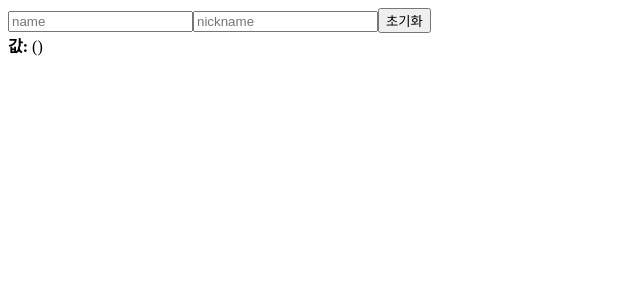
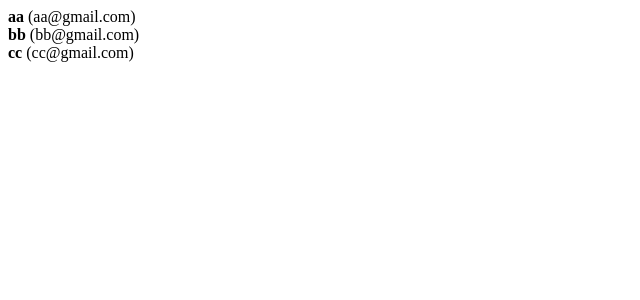
Before and after one commit to namgu-indend/react-practice, a React (Create React App) app: page / in a window 1280 px wide. Shown: the top 300 px of the page, without its empty margins (0-640 px from the left). Built offline with nearby package versions, Linux system fonts and the light colour scheme.

Commit message:
array first

```diff
--- a/public/index.html
+++ b/public/index.html
@@ -9,7 +9,6 @@
       name="description"
       content="Web site created using create-react-app"
     />
-    <link rel="apple-touch-icon" href="%PUBLIC_URL%/logo192.png" />
     <!--
       manifest.json provides metadata used when your web app is installed on a
       user's mobile device or desktop. See https://developers.google.com/web/fundamentals/web-app-manifest/
--- a/src/App.js
+++ b/src/App.js
@@ -1,11 +1,38 @@
-import React from 'react';
-import Counter from './Counter';
-import InputSample from './inputSample';
+import React, {useRef} from 'react';
+import UserList from './array/UserList';
+
+
 
 function App() {
+
+  const users = [
+    {
+      id: 1,
+      username: 'aa',
+      email: 'aa@gmail.com',
+    },
+    {
+      id: 2,
+      username: 'bb',
+      email: 'bb@gmail.com',
+    },
+    {
+      id: 3,
+      username: 'cc',
+      email: 'cc@gmail.com',
+    },
+  ];
+
+  const nextId = useRef(4);
+
+  const onCreate = () => {
+    console.log(nextId.current);
+    nextId.current += 1;
+  };
+
   return (
     <>
-      <InputSample></InputSample>
+      <UserList users={users}></UserList>
     </>
   );
 }
--- /dev/null
+++ b/src/array/UserList.js
@@ -0,0 +1,25 @@
+import React from "react";
+
+function User({user}) {
+    return (
+        <div>
+            <b>{user.username}</b> <span>({user.email})</span>
+        </div>
+    )
+}
+
+function UserList( {users} ) {
+
+
+    return (
+        <div>
+            {
+                users.map(
+                    user => (<User key={user.id} user={user} />)
+                )
+            }
+        </div>
+    )
+}
+
+export default UserList;
```
Also changed, not shown: public/manifest.json.
